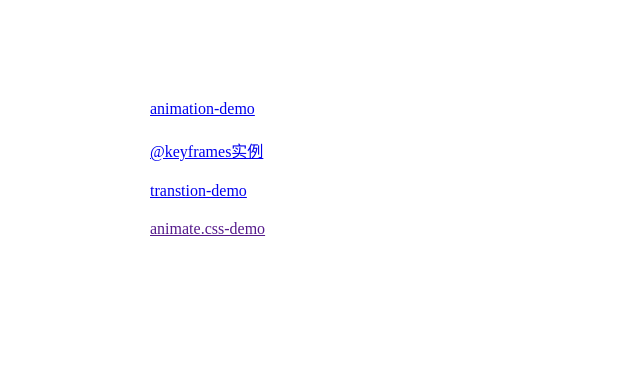
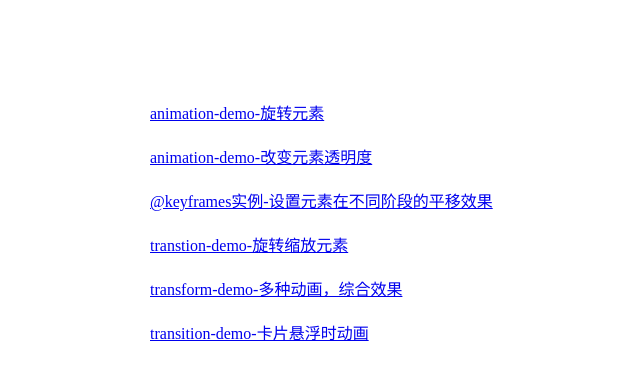
Before and after one commit to DoryDM/css-animation-demos, a plain HTML site: page index.html in a window 1280 px wide. Shown: the whole page, without its empty margins (78-718 px from the left). Drawn offline with Linux system fonts and the light colour scheme.

Commit message:
update README

```diff
--- a/index.html
+++ b/index.html
@@ -18,10 +18,12 @@
 </head>
 <body>
   <div class="mainLayout">
-    <a href="./animation/index.html">animation-demo</a>
-    <a href="./@keyframes/index.html">@keyframes实例</a>
-    <a href="./transition/index.html">transtion-demo</a>
-    <a href="">animate.css-demo</a>
+    <a href="./animation/rotateElement.html">animation-demo-旋转元素</a>
+    <a href="./animation/changeOpacity.html">animation-demo-改变元素透明度</a>
+    <a href="./@keyframes/index.html">@keyframes实例-设置元素在不同阶段的平移效果</a>
+    <a href="./transform/index.html">transtion-demo-旋转缩放元素</a>
+    <a href="./transform/combinationalDemo.html">transform-demo-多种动画，综合效果</a>
+    <a href="./transition/index.html">transition-demo-卡片悬浮时动画</a>
   </div>
 </body>
 </html>
```
Also changed, not shown: transition/demo.html (deleted), transition/index.html (renamed from translate/index.html), 1 other file.
